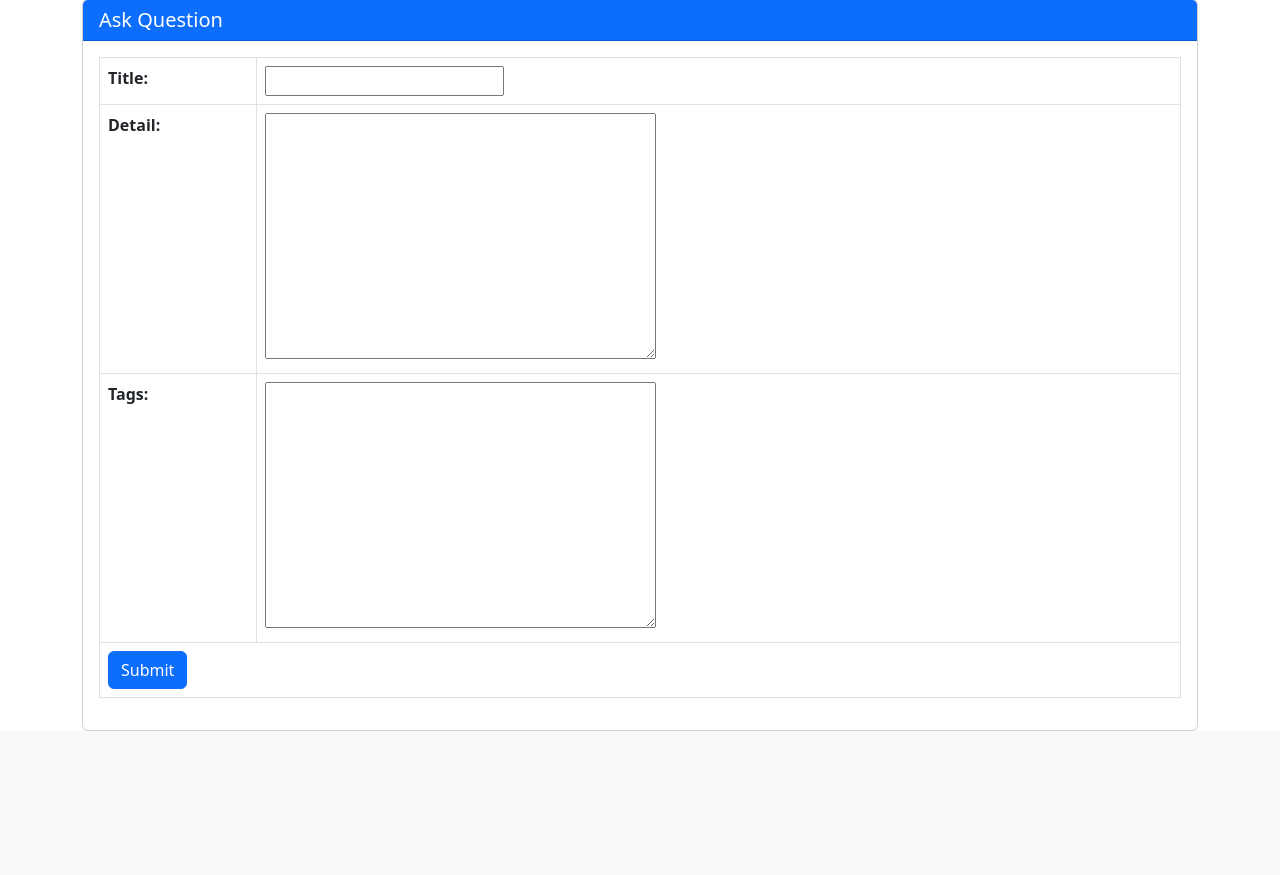
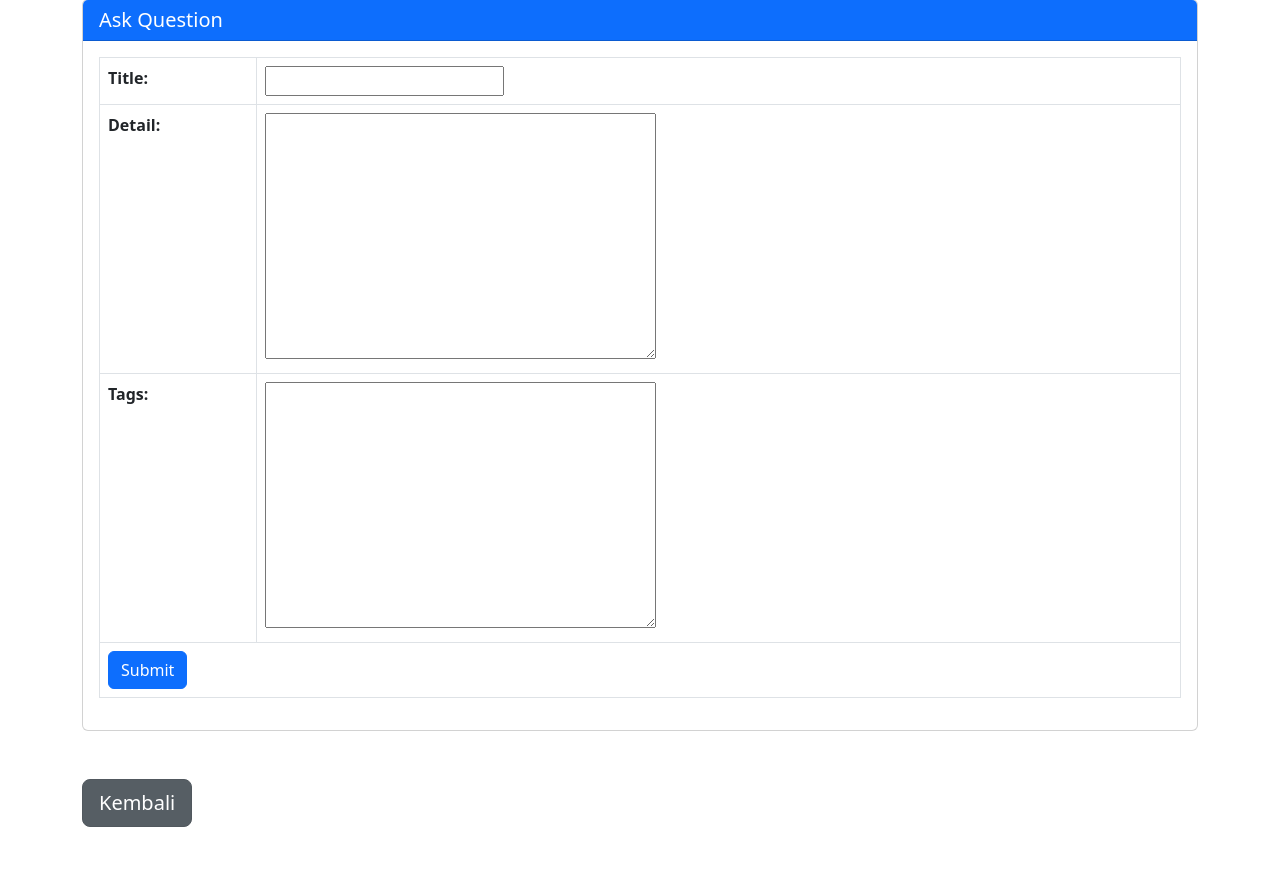
Before and after one commit to C009-PBP/PTS-PBP, a Django app: page /tanya_dokter/add_question/ in a window 1280 px wide. Shown: the part 86-961 px from the top of the page. Before the commit the page ends 817 px from the top, so only its background shows below. Run offline with Django 4.2, Linux system fonts and the light colour scheme; some libraries are stand-ins or nearby versions.

Commit message:
fixed templates

```diff
--- a/tanya_dokter/templates/tanya_dokter/ask-question.html
+++ b/tanya_dokter/templates/tanya_dokter/ask-question.html
@@ -45,6 +45,7 @@
                 </form>
             </div>
         </div>
+        <a href="{% url 'tanya_dokter:home' %}" class="btn btn-secondary btn-lg active my-5" role="button" aria-pressed="true">Kembali</a>
     </div>
 </body>
 {% endblock %}
```
